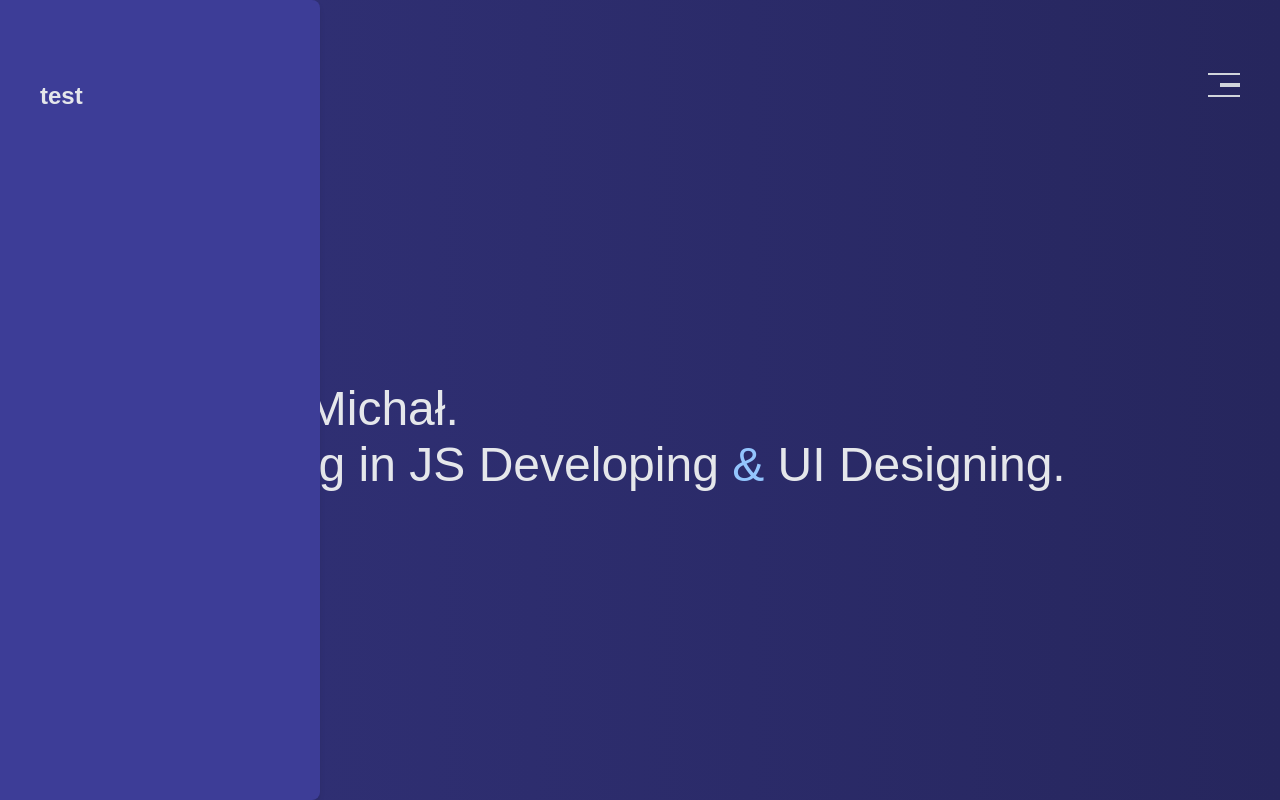
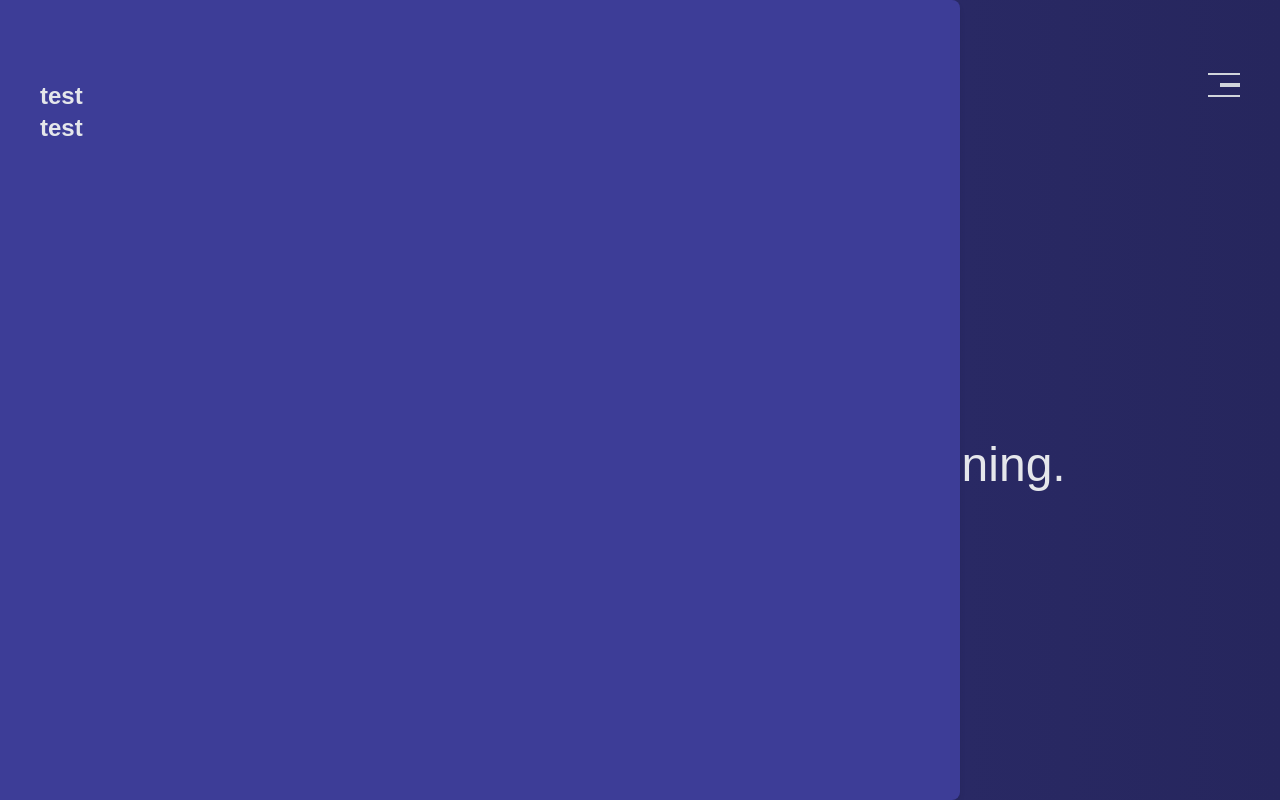
Before and after one commit to ememer/demo-portfolio, a Gatsby site: page / in a window 1280 px wide. Both pictures are taken after a click on the element 1224 px from the left and 84 px from the top of the page. Shown: the top 800 px of the page. Built offline with nearby package versions, Linux system fonts and the light colour scheme; Gatsby itself is replaced by a stand-in of ours.

Commit message:
Menu animation

```diff
--- a/src/components/Layout.js
+++ b/src/components/Layout.js
@@ -1,6 +1,7 @@
 import { StaticImage } from "gatsby-plugin-image";
 import React, { useState } from "react";
 import Hamburegr from "./Hamburger";
+import clsx from "clsx";
 
 const Layout = ({ children }) => {
   const [isMenuOpen, setIsMenuOpen] = useState(false);
@@ -16,8 +17,13 @@ const Layout = ({ children }) => {
         </div>
         <Hamburegr toggleMenu={setIsMenuOpen} />
         {isMenuOpen && (
-          <nav className="fixed left-0 z-50 top-0 w-3/4 md:w-2/4 lg:w-1/4 min-h-screen bg-mainDark-200 px-10 py-20 text-2xl font-bold shadow-md rounded-r-lg ">
+          <nav
+            className={clsx(
+              "fixed left-0 z-50 top-0 w-0 min-h-screen bg-mainDark-200 px-10 py-20 text-2xl font-bold shadow-md rounded-r-lg animate-menu"
+            )}
+          >
             <ul>
+              <li>test</li>
               <li>test</li>
             </ul>
           </nav>
--- a/tailwind.config.js
+++ b/tailwind.config.js
@@ -22,6 +22,12 @@ module.exports = {
       minHeight: createMinMaxSpacing("vh"),
       minWidth: createMinMaxSpacing("vw"),
       keyframes: {
+        menu: {
+          "100%": {
+            left: "0%",
+            width: "75%",
+          },
+        },
         slideUp: {
           "100%": {
             top: "10%",
@@ -66,6 +72,7 @@ module.exports = {
         mobileSlideRight: "mobileSlideRight 1s ease-in-out forwards",
         mobileSlideDownLeft: "mobileSlideDownLeft 2s ease-in-out forwards",
         mobileSlideLeft: "mobileSlideLeft 2s ease-in-out forwards",
+        menu: "menu 0.1s ease-out forwards",
       },
       colors: {
         mainDark: {
```
